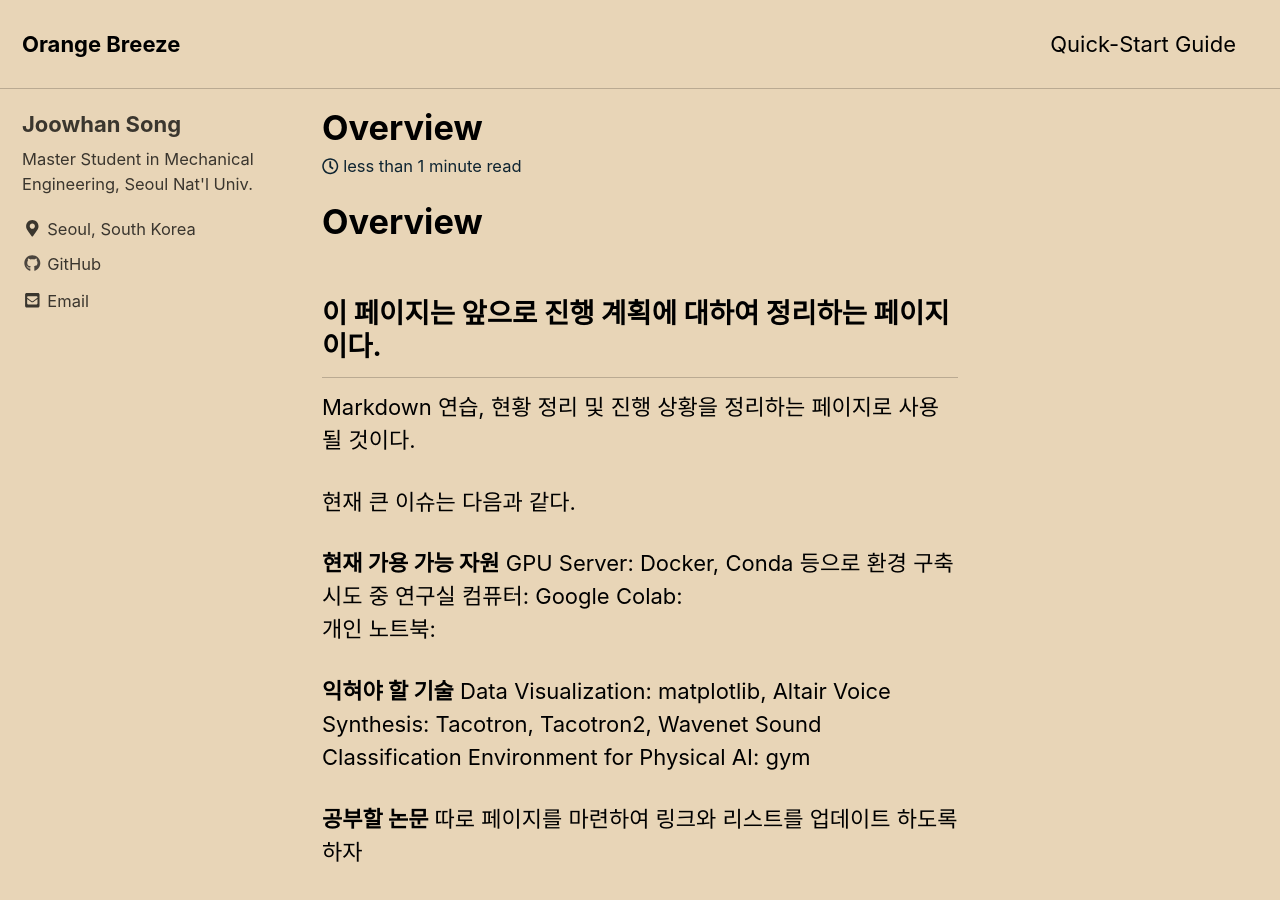
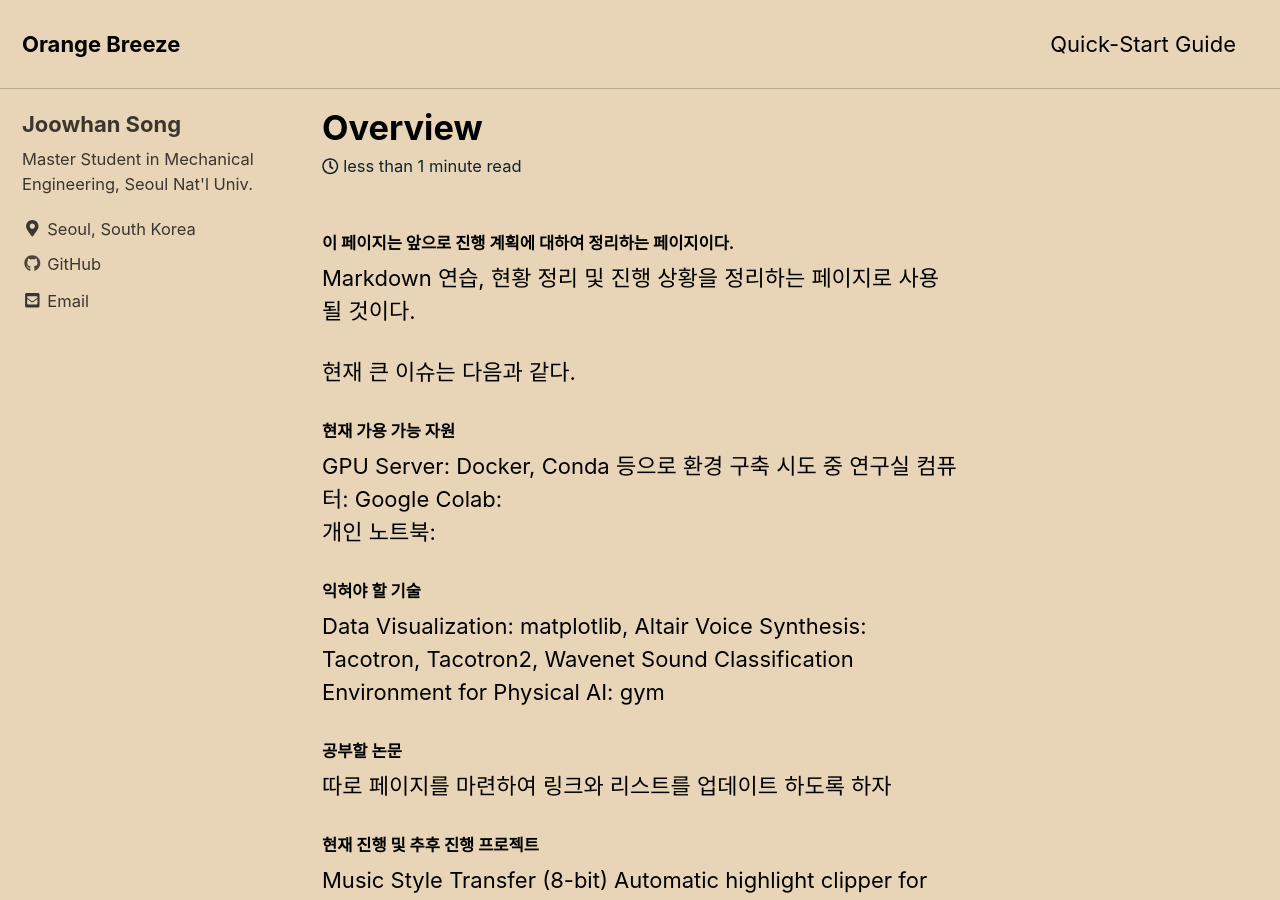
Before and after one commit to Joovvhan/joovvhan.github.io, a Jekyll site: the page built from _posts/2018-12-17-overview.md, in a window 1280 px wide and 900 px high. Built offline with Jekyll 4.4.1, drawn with Linux system fonts in a browser that asks for light colours; cached includes are drawn as plain includes; nearby versions of some CDN libraries.

Commit message:
Update 2018-12-17-overview.md
# -> ####

```diff
--- a/_posts/2018-12-17-overview.md
+++ b/_posts/2018-12-17-overview.md
@@ -4,34 +4,33 @@ title: "Overview"
 
 ---
 
-# Overview
 
-## 이 페이지는 앞으로 진행 계획에 대하여 정리하는 페이지이다.
+#### 이 페이지는 앞으로 진행 계획에 대하여 정리하는 페이지이다.
 Markdown 연습, 현황 정리 및 진행 상황을 정리하는 페이지로 사용 될 것이다.
 
 현재 큰 이슈는 다음과 같다.
 
-**현재 가용 가능 자원**
+#### **현재 가용 가능 자원**
   GPU Server: Docker, Conda 등으로 환경 구축 시도 중
   연구실 컴퓨터:
   Google Colab:
   개인 노트북:
 
-**익혀야 할 기술**
+#### **익혀야 할 기술**
   Data Visualization: matplotlib, Altair
   Voice Synthesis: Tacotron, Tacotron2, Wavenet
   Sound Classification
   Environment for Physical AI: gym
 
-**공부할 논문**
+#### **공부할 논문**
   따로 페이지를 마련하여 링크와 리스트를 업데이트 하도록 하자
 
-**현재 진행 및 추후 진행 프로젝트**
+#### **현재 진행 및 추후 진행 프로젝트**
   Music Style Transfer (8-bit)
   Automatic highlight clipper for Twitch
   Pommerman
 
-**잡다한 일**
+#### **잡다한 일**
   Jekyll Category 기능 확인하기
 
 <!--more-->
```
